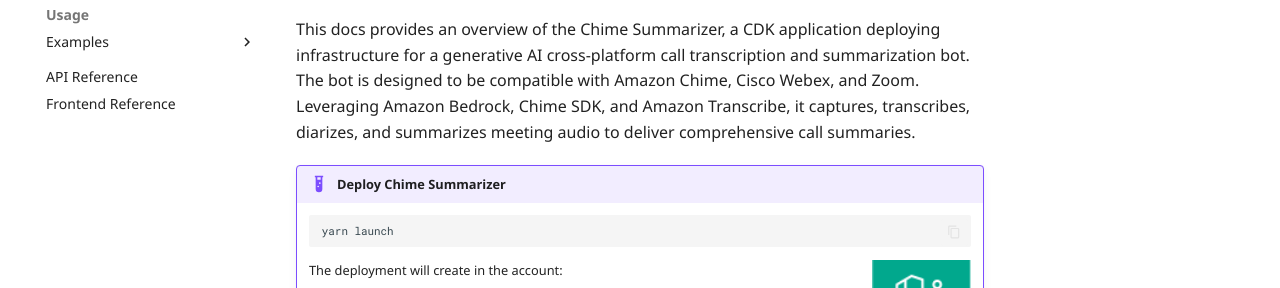
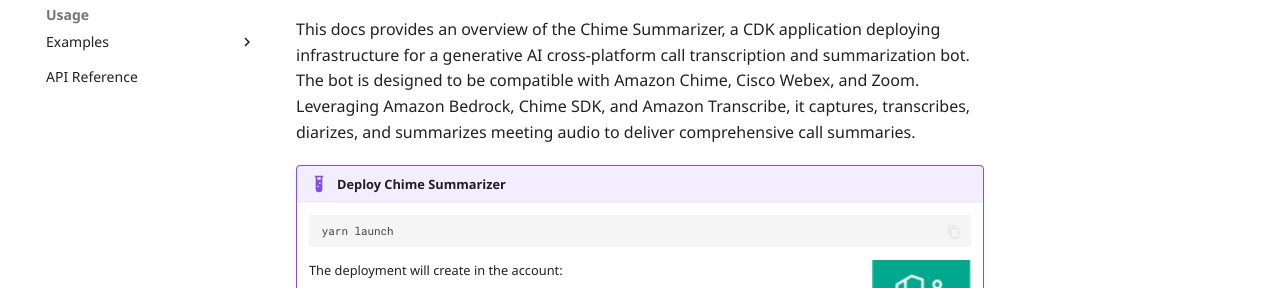
Before and after one commit to aws-samples/amazon-chime-sdk-meeting-summarizer, an MkDocs documentation site: the page built from docs/index.md, in a window 1280 px wide. Shown: the part 204-492 px from the top of the page. Built offline with MkDocs 1.6.1 and Material for MkDocs 9.7.7, drawn with Linux system fonts in a browser that asks for light colours; some web fonts are replaced; a script that is not in the unit is left out; comment, search, counter and statistics services are not loaded.

Commit message:
fixing the docs ci

```diff
--- a/mkdocs.yml
+++ b/mkdocs.yml
@@ -90,4 +90,3 @@
           - Scheduling: usage/scheduling-meetings.md
           - Management: usage/meeting-management.md
   - API Reference: "api"
-  - Frontend Reference: "front"
```
Also changed, not shown: 1 other file.
